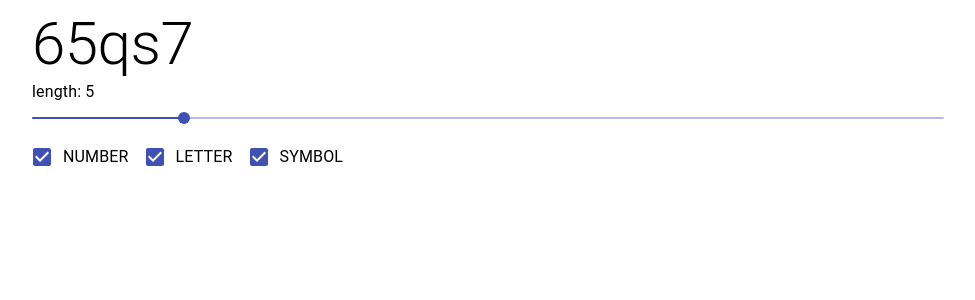
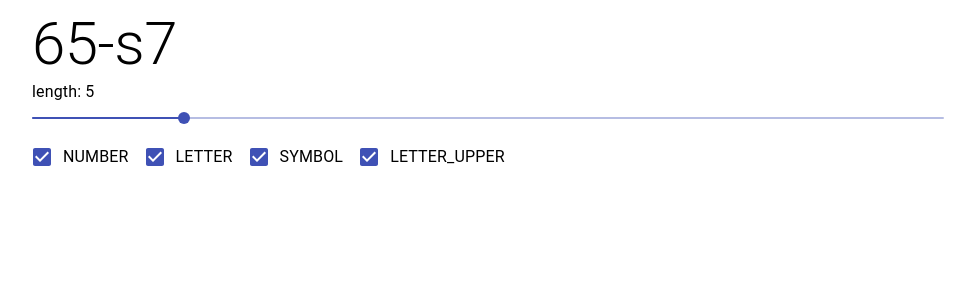
Before and after one commit to Boris-Maslenov/PasswordGenerator, a React (Create React App) app: page / in a window 1280 px wide. Shown: the top 300 px of the page, without its empty margins (152-1127 px from the left). Built offline with nearby package versions, Linux system fonts and the light colour scheme.

Commit message:
add new strategy LetterUpperCased

```diff
--- a/src/components/PasswordGeneratorLogic.js
+++ b/src/components/PasswordGeneratorLogic.js
@@ -13,6 +13,7 @@ export class PasswordGeneratorLogic extends React.Component {
 
     componentDidMount() {
         this.generatePassword();
+        console.log(this.state.strategies);
     }
 
     /**
--- a/src/core/GeneratorsFactory.js
+++ b/src/core/GeneratorsFactory.js
@@ -1,13 +1,14 @@
-import { LetterGen, NumberGen, SymbolGen } from './generators';
+import { LetterGen, LetterGenUpperCased, NumberGen, SymbolGen } from './generators';
 import { PasswordGenerator } from './PasswordGenerator';
 
 
-export const ALL_STRATEGIES = [ 'NUMBER', 'LETTER', 'SYMBOL' ];
+export const ALL_STRATEGIES = [ 'NUMBER', 'LETTER', 'SYMBOL', 'LETTER_UPPER' ];
 
 const STRATEGIES_TO_GENERATORS_MAP = {
     'NUMBER' : NumberGen,
     'LETTER' : LetterGen,
     'SYMBOL' : SymbolGen,
+    'LETTER_UPPER' : LetterGenUpperCased,
 }
 
 export class GeneratorsFactory {
--- a/src/core/PasswordGenerator.js
+++ b/src/core/PasswordGenerator.js
@@ -12,7 +12,6 @@ export class PasswordGenerator extends BaseGen {
         super();
         this.length = length;
         this.strategies = strategies;
-        console.log(this.length);
     }
 
     /**
--- a/src/core/generators/LetterGen.js
+++ b/src/core/generators/LetterGen.js
@@ -7,7 +7,7 @@ export class LetterGen extends BaseGen{
         this.chars = 'abcdefghijklmnopqrstuvwxyz';
     }
 
-    generate = () => {
+    generate(){
         const index = Math.floor(Math.random() * this.chars.length);
         const symbol = this.chars[index];
         return symbol;
--- a/src/core/generators/LetterGenUpperCased.js
+++ b/src/core/generators/LetterGenUpperCased.js
@@ -1,9 +1,10 @@
 import { LetterGen } from "./LetterGen";
 
-export class LettersGenUpperCased extends LetterGen {
+export class LetterGenUpperCased extends LetterGen {
 
-    generate() {
-        return super.generate().toUpperCase();
+    generate = () => {
+        const symbolToUpperCased = super.generate().toUpperCase();
+        return symbolToUpperCased;
     }
 
 }
--- a/src/core/generators/index.js
+++ b/src/core/generators/index.js
@@ -1,4 +1,5 @@
 export * from './BaseGen';
 export * from './LetterGen';
+export * from './LetterGenUpperCased';
 export * from './NumberGen';
 export * from './SymbolGen';
```
